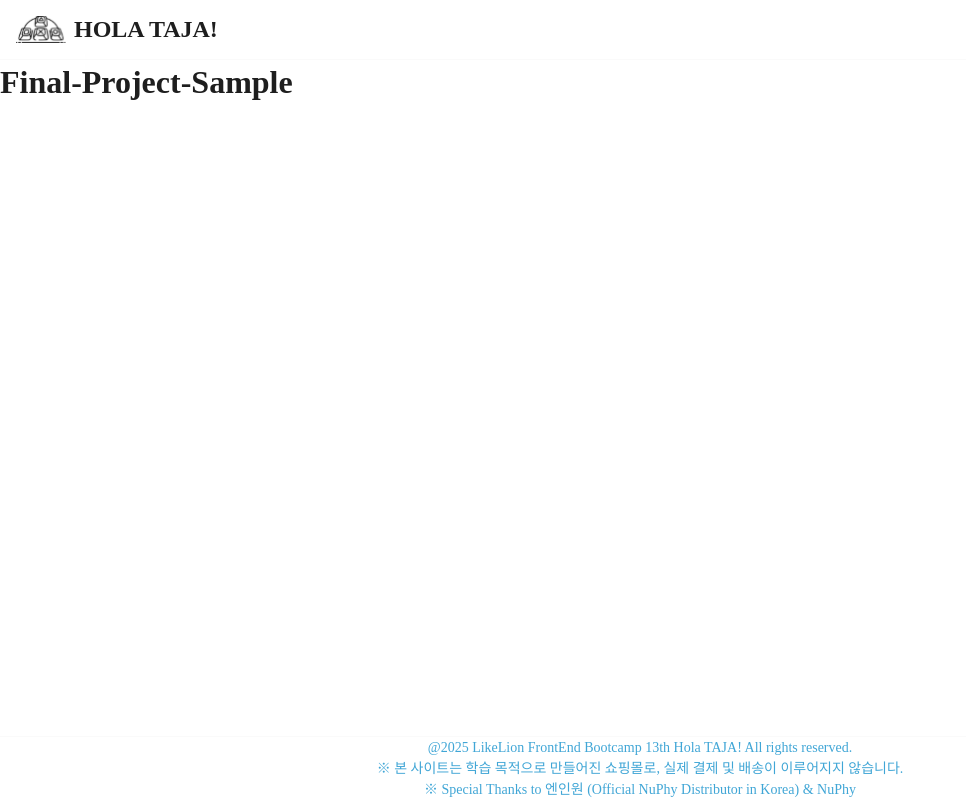
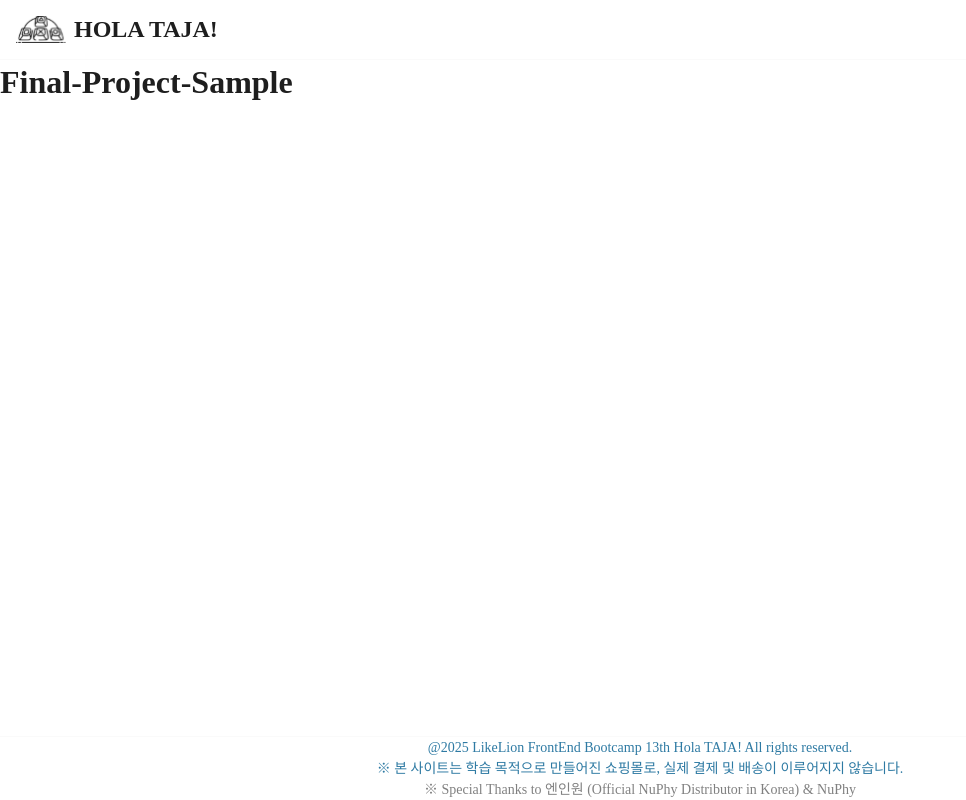
Before and after one commit to dong-fa/Final-15-HOLATAJA, a Next.js app: page / in a window 1280 px wide. Shown: the whole page, without its empty margins (0-966 px from the left). Built offline with nearby package versions, Linux system fonts and the light colour scheme.

Commit message:
style: Footer 색상 변경

```diff
--- a/src/components/Footer.tsx
+++ b/src/components/Footer.tsx
@@ -1,10 +1,10 @@
 export default function Footer() {
   return (
-    <footer className="mx-auto label-s text-primary">
+    <footer className="mx-auto label-s text-secondary">
       <div className="flex flex-col justify-center items-center">
         <p>@2025 LikeLion FrontEnd Bootcamp 13th Hola TAJA! All rights reserved.</p>
         <p>※ 본 사이트는 학습 목적으로 만들어진 쇼핑몰로, 실제 결제 및 배송이 이루어지지 않습니다.</p>
-        <p>※ Special Thanks to 엔인원 (Official NuPhy Distributor in Korea) & NuPhy</p>
+        <p className="text-darkgray">※ Special Thanks to 엔인원 (Official NuPhy Distributor in Korea) & NuPhy</p>
       </div>
     </footer>
   );
```
